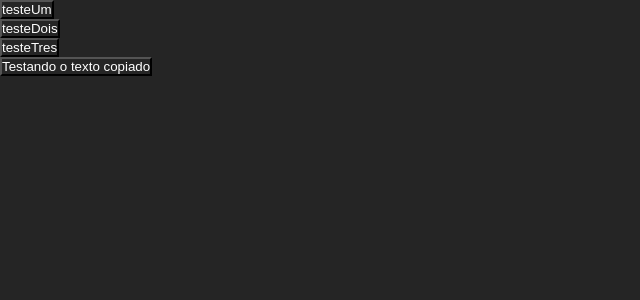
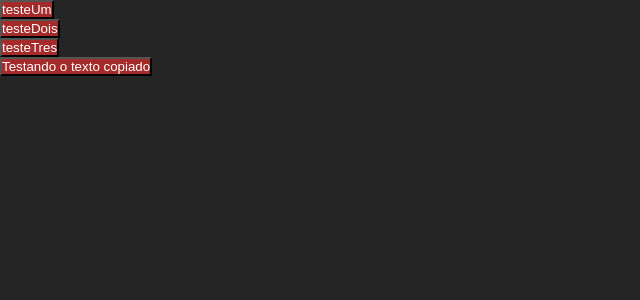
Before and after one commit to thspanhol/copy-button, a React (Vite) app: page / in a window 1280 px wide. Shown: the top 300 px of the page, without its empty margins (0-640 px from the left). Built offline with nearby package versions, Linux system fonts and the light colour scheme.

Commit message:
Style: index css

```diff
--- a/src/App.jsx
+++ b/src/App.jsx
@@ -6,10 +6,10 @@ function App() {
   const array = ['testeUm', 'testeDois', 'testeTres']
 
   return (
-    <>
+    <div className="page">
       {array.map((e) => <CopyButton key={e} text={e} />)}
       <CopyButton text="Testando o texto copiado" />
-    </>
+    </div>
   );
 }
 
--- /dev/null
+++ b/src/components/CopyButton.css
@@ -0,0 +1,4 @@
+.btn {
+    background-color: brown;
+    color: #fff;
+}
--- a/src/components/CopyButton.jsx
+++ b/src/components/CopyButton.jsx
@@ -1,4 +1,5 @@
 import React, { useRef } from "react";
+import './CopyButton.css'
 
 const CopyButton = ({ text }) => {
   const textRef = useRef(null);
@@ -23,7 +24,7 @@ const CopyButton = ({ text }) => {
         readOnly
       />
       {/* O botão que ao ser clicado irá copiar o texto */}
-      <button onClick={copyText}>{text}</button>
+      <button className="btn" onClick={copyText}>{text}</button>
     </div>
   );
 };
--- a/src/index.css
+++ b/src/index.css
@@ -1,6 +1,9 @@
 * {
-    padding: 0;
-    margin: 0;
-    background-color: #252525;
-    color: #fff;
+  padding: 0;
+  margin: 0;
 }
+.page {
+  background-color: #252525;
+  color: #fff;
+  height: 100vh;
+}
```
